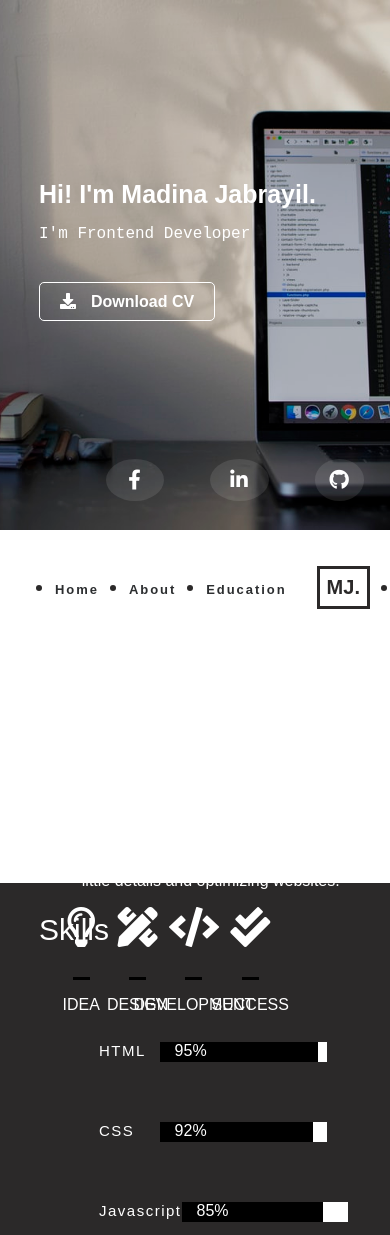
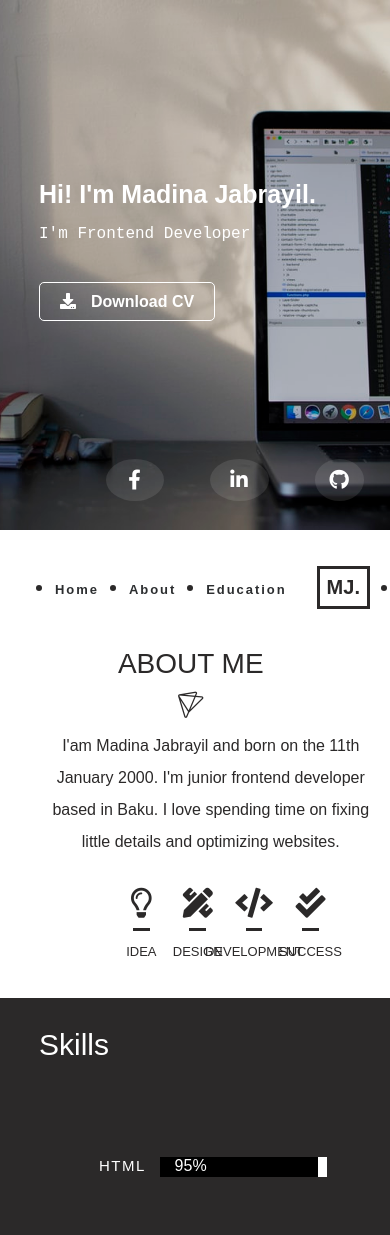
Before and after one commit to madinajabrayil/my-portfolio, a React (Create React App) app: page / in a window 390 px wide. Shown: the top 1235 px of the page. Built offline with nearby package versions, Linux system fonts and the light colour scheme.

Commit message:
Update About.css

```diff
--- a/src/components/About/About.css
+++ b/src/components/About/About.css
@@ -1,4 +1,4 @@
-    .about-section {
+        .about-section {
         width: 100%;
         height: auto;
         margin-top: 6%;
@@ -68,42 +68,52 @@
     .line-x {
         height: 3px;
         width: 30%;
-        background-color: black;
+        background-color: #2b2929;
     }
 
     @media only screen and (max-width: 600px) {
+        .about-section {
+            height: 350px;
+        }
         .about-h2 {
-            margin-left: 30px;
-            margin-top: 30px;
-            margin-bottom: 30px;
-            color: white;
+            margin-left: 50px;
+            margin-top: 0px;
+            margin-bottom: 10px;
+            color: #2b2929;
             font-size: 28px;
+        }
+        .abt-ic {
+            font-size: 30px;
+            margin-left: 50px;
         }
         .about-container {
             flex-direction: column;
+            text-align: center;
         }
         .text {
             width: 100%;
-            margin-top: -5%;
+            margin-bottom: 30px;
             line-height: 2;
             font-size: 16px;
             margin-left: 45px;
         }
-        .about-img {
-            width: 80%;
-            height: 220px;
-            filter: grayscale(1);
-            border-radius: 10px;
-            margin-left: 105px;
+
+        .about-content {
+            color: #2b2929;
+            width: 85%;
         }
-        .about-img-section {
-            width: 80%;
-            height: 220px;
-            margin-top: 25px;
+        .products {
+            display: flex;
+            /* width: 85%; */
+            margin-left: 85px;
+            justify-content: center;
+            padding-bottom: 30px;
         }
-        .about-content {
-            color: #ffffff;
-            width: 85%;
-            height: 185px;
+        .pr-ic {
+            font-size: 30px;
+            padding-bottom: 10px;
+        }
+        .product p {
+            font-size: 13px;
         }
     }
```
